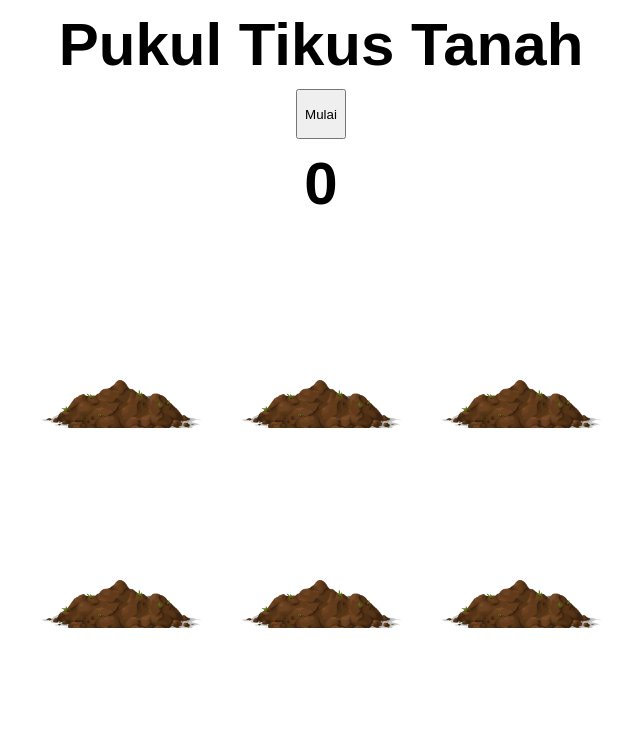
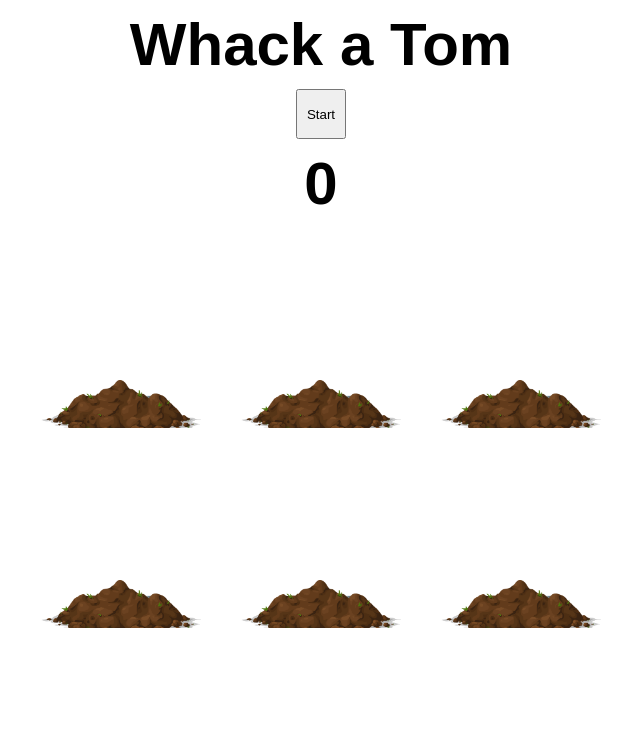
Before and after one commit to adithyaz/Whack-a-Tom, a plain HTML site: page index.html in a window 1280 px wide. Shown: the whole page, without its empty margins (319-959 px from the left). Drawn offline with Linux system fonts and the light colour scheme.

Commit message:
index.html

```diff
--- a/index.html
+++ b/index.html
@@ -9,9 +9,9 @@
 </head>
 
 <body>
-	<h1>Pukul Tikus Tanah</h1>
+	<h1>Whack a Tom</h1>
 
-	<button type="button" class="mulai" onclick="mulai()">Mulai</button>
+	<button type="button" class="mulai" onclick="mulai()">Start</button>
 
 	<h2 class="papan-skor">0</h2>
 
```
